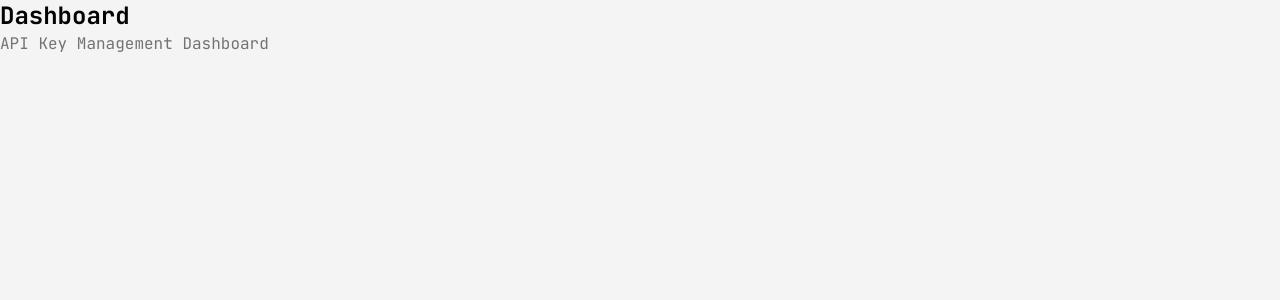
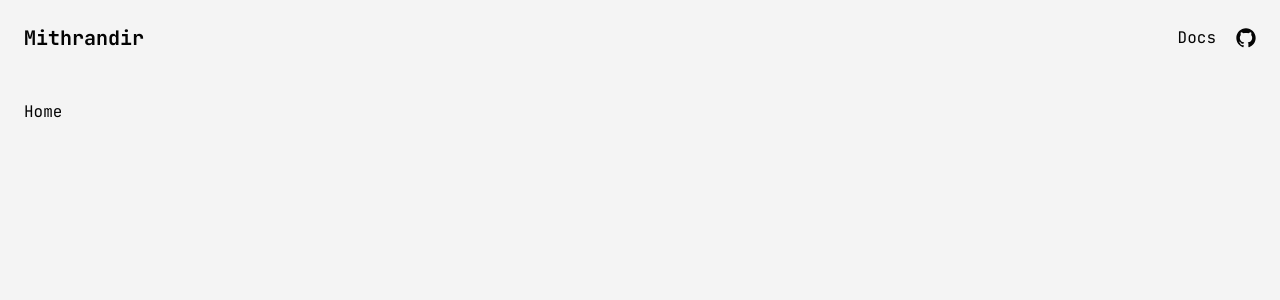
Before and after one commit to rohandrummond/mithrandir, a Next.js app in the folder dashboard/: page / in a window 1280 px wide. Shown: the top 300 px of the page. Built offline with nearby package versions, Linux system fonts and the light colour scheme.

Commit message:
Build nav bar

```diff
--- a/dashboard/app/layout.tsx
+++ b/dashboard/app/layout.tsx
@@ -1,6 +1,7 @@
 import type { Metadata } from 'next'
 import { JetBrains_Mono } from 'next/font/google'
 import './globals.css'
+import Nav from '@/components/nav'
 
 const jetbrainsMono = JetBrains_Mono({
   variable: '--font-jetbrains-mono',
@@ -20,7 +21,8 @@ export default function RootLayout({
   return (
     <html lang="en">
       <body className={`${jetbrainsMono.variable} antialiased`}>
-        {children}
+        <Nav />
+        <main className="p-6">{children}</main>
       </body>
     </html>
   )
--- a/dashboard/app/page.tsx
+++ b/dashboard/app/page.tsx
@@ -1,8 +1,3 @@
 export default function Home() {
-  return (
-    <div>
-      <h2 className="text-2xl font-bold">Dashboard</h2>
-      <p className="text-muted-foreground">API Key Management Dashboard</p>
-    </div>
-  )
+  return <div>Home</div>
 }
--- /dev/null
+++ b/dashboard/components/nav.tsx
@@ -0,0 +1,28 @@
+import Link from 'next/link'
+import { GitHubLogoIcon } from '@radix-ui/react-icons'
+
+export default function Nav() {
+  return (
+    <div className="flex flex-row items-center justify-between p-6">
+      <Link href="/" className="font-bold text-xl">
+        Mithrandir
+      </Link>
+      <div className="flex flex-row items-center gap-5">
+        <a
+          href={`${process.env.DOTNET_PUBLIC_URL}/swagger/index.html`}
+          target="_blank"
+          rel="noopener noreferrer"
+        >
+          Docs
+        </a>
+        <a
+          href="https://github.com/rohandrummond/mithrandir"
+          target="_blank"
+          rel="noopener noreferrer"
+        >
+          <GitHubLogoIcon className="w-[20px] h-[20px]" />
+        </a>
+      </div>
+    </div>
+  )
+}
--- a/dashboard/package.json
+++ b/dashboard/package.json
@@ -10,6 +10,7 @@
   },
   "dependencies": {
     "@radix-ui/react-dialog": "^1.1.15",
+    "@radix-ui/react-icons": "^1.3.2",
     "@radix-ui/react-label": "^2.1.8",
     "@radix-ui/react-select": "^2.2.6",
     "@radix-ui/react-slot": "^1.2.4",
```
Also changed, not shown: 1 other file (tests, documents, lock files or other folders).
